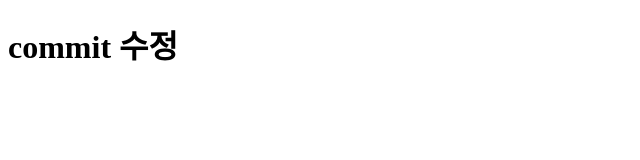
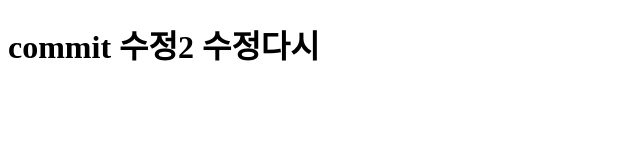
Before and after one commit to yunseon11/test02, a plain HTML site: page index.html in a window 1280 px wide. Shown: the whole page, without its empty margins (0-640 px from the left). Drawn offline with Linux system fonts and the light colour scheme.

Commit message:
집에서 수정

```diff
--- a/index.html
+++ b/index.html
@@ -7,6 +7,6 @@
     <title>Document</title>
 </head>
 <body>
- <h1>commit 수정</h1>
+ <h1>commit 수정2 수정다시</h1>
 </body>
 </html>
```
